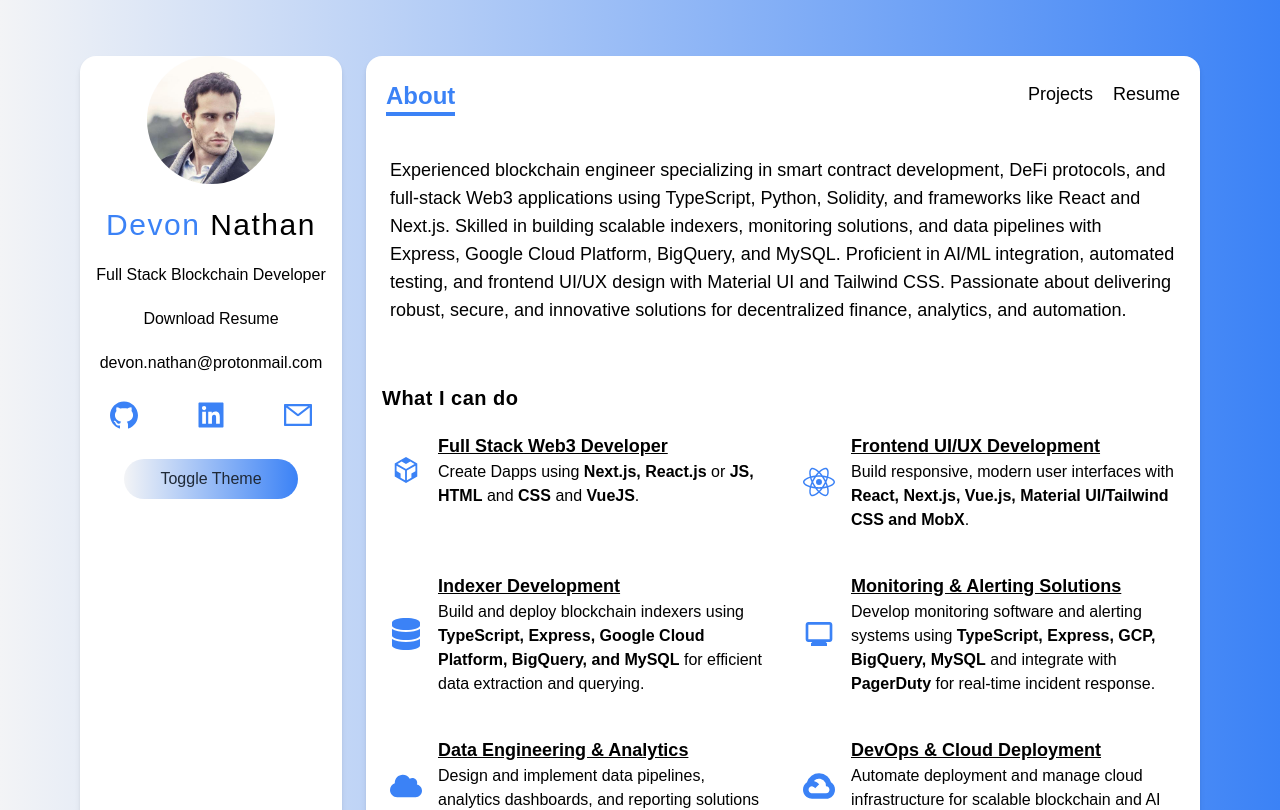
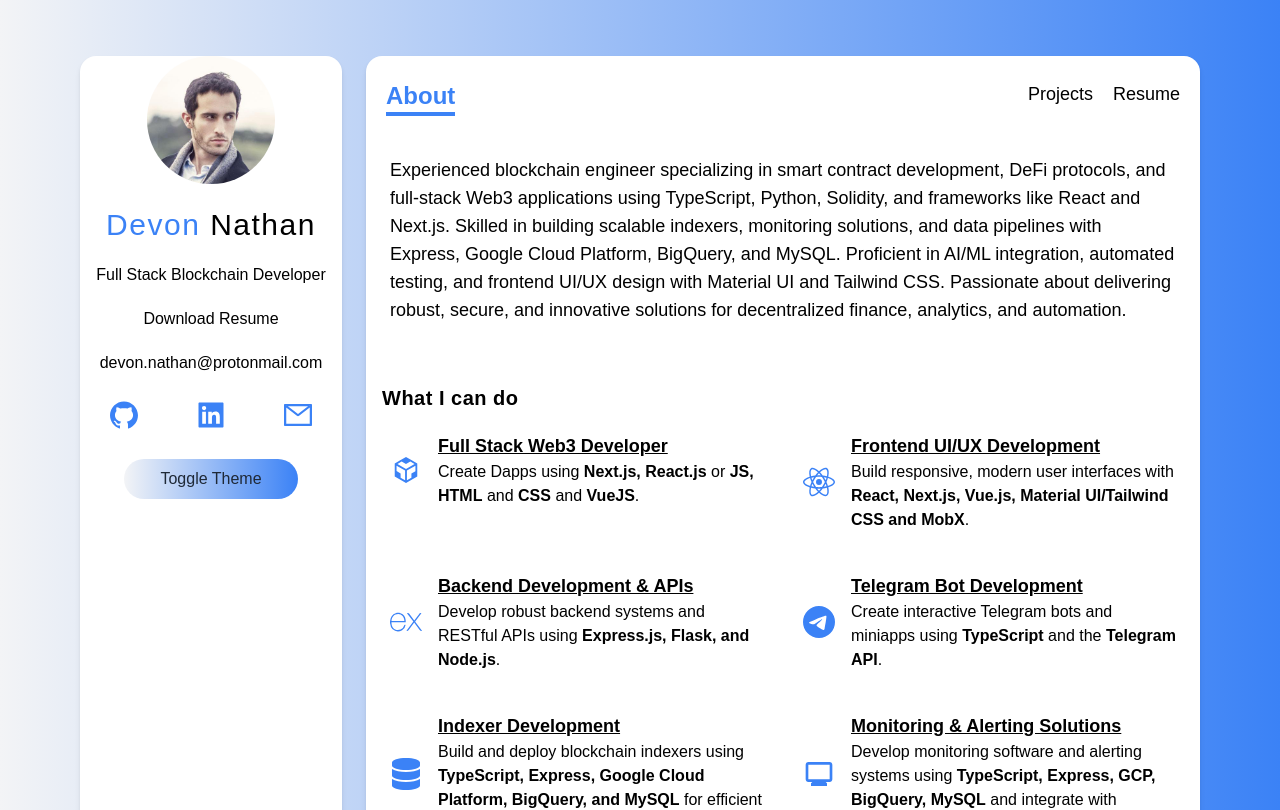
Before and after one commit to devon-n/Portfolio, a Next.js app: page / in a window 1280 px wide. Shown: the top 810 px of the page. Built offline with nearby package versions, Linux system fonts and the light colour scheme.

Commit message:
feat: data.ts add brek experience

```diff
--- a/data.ts
+++ b/data.ts
@@ -3,7 +3,7 @@ import { MdOutlineMonitor, MdOutlineSecurity } from 'react-icons/md'
 import { FaCloud, FaDatabase, FaFileContract } from 'react-icons/fa'
 import { GiBrain } from 'react-icons/gi'
 import { BsCircleFill } from 'react-icons/bs'
-import { SiPython, SiReact, SiNextdotjs, SiTypescript, SiSolidity, SiJavascript, SiVuedotjs, SiExpress, SiFlask, SiPytest, SiJest, SiGooglecloud, SiMysql } from 'react-icons/si'
+import { SiPython, SiReact, SiNextdotjs, SiTypescript, SiSolidity, SiJavascript, SiVuedotjs, SiExpress, SiFlask, SiPytest, SiJest, SiGooglecloud, SiTelegram } from 'react-icons/si'
 import { IExperienceItemProps, IProject, IService, ISkill } from "./types";
 
 
@@ -18,6 +18,16 @@ export const services: IService[] = [
         title: "Frontend UI/UX Development",
         about: "Build responsive, modern user interfaces with <b>React, Next.js, Vue.js, Material UI/Tailwind CSS and MobX</b>.",
         Icon: SiReact
+    },
+    {
+        title: "Backend Development & APIs",
+        about: "Develop robust backend systems and RESTful APIs using <b>Express.js, Flask, and Node.js</b>.",
+        Icon: SiExpress
+    },
+    {
+        title: "Telegram Bot Development",
+        about: "Create interactive Telegram bots and miniapps using <b>TypeScript</b> and the <b>Telegram API</b>.",
+        Icon: SiTelegram
     },
 
     // Data & Cloud
@@ -112,6 +122,10 @@ export const languages: ISkill[] = [
         name:"Jest",
         Icon: SiJest
     },
+    {
+        name: "Telegram API",
+        Icon: SiTelegram
+    },
     // Python
     {
         name:"Flask",
@@ -151,6 +165,10 @@ export const tools:ISkill[] = [
         name:"MongoDB",
         Icon: BsCircleFill
     },
+    {
+        name:"Firebase",
+        Icon: BsCircleFill
+    },
     // Frontend
     {
         name:"Material UI",
@@ -177,6 +195,10 @@ export const tools:ISkill[] = [
         name:"Genetic Algorithms",
         Icon: BsCircleFill
     },
+    {
+        name: "Telegram API",
+        Icon: BsCircleFill
+    }
 
 ]
 
@@ -271,6 +293,26 @@ export const projects: IProject[] = [
         category: ["AI"],
         key_techs: ["Keras", "Scikit-Learn", "NEAT", "Selenium"]
     },
+    {
+        id: 10,
+        name: "Brek Tasks Telegram Miniapp",
+        description: "A telegram bot that allows users to play a minigame to earn points",
+        image_path: "/images/BrekTasks.png",
+        deployed_url: "",
+        github_url: "",
+        category: ["Blockchain", "Full Stack"],
+        key_techs: ["React", "Express", "Typescript", "Telegram API"]
+    },
+    {
+        id: 11,
+        name: "Brek Telegram Minigame",
+        description: "A telegram bot that allows users to play a minigame to earn points",
+        image_path: "/images/BrekGame.png",
+        deployed_url: "",
+        github_url: "",
+        category: ["Blockchain", "Full Stack"],
+        key_techs: ["React", "Express", "Typescript", "Telegram API"]
+    }
 ]
 
 
```
Also changed, not shown: public/images/BrekGame.png (added), public/images/BrekTasks.png (added).
